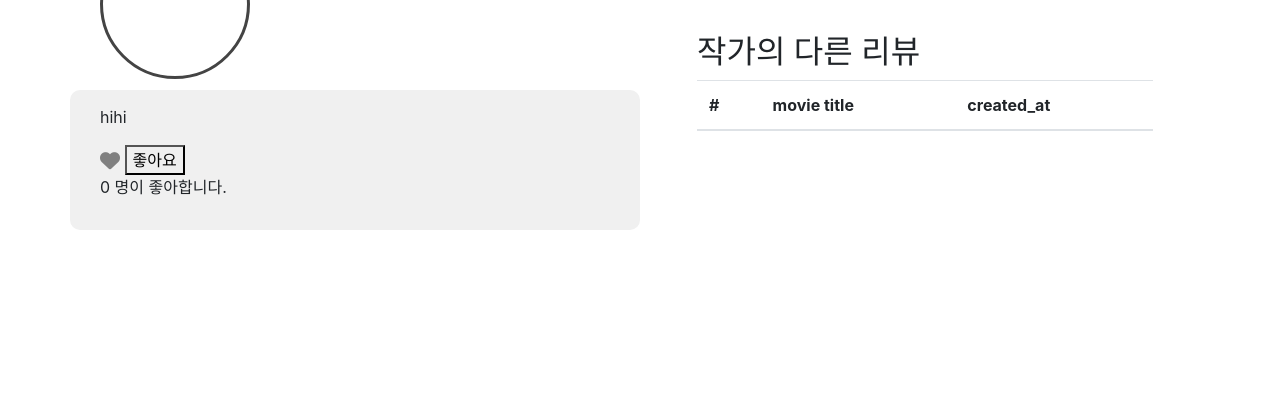
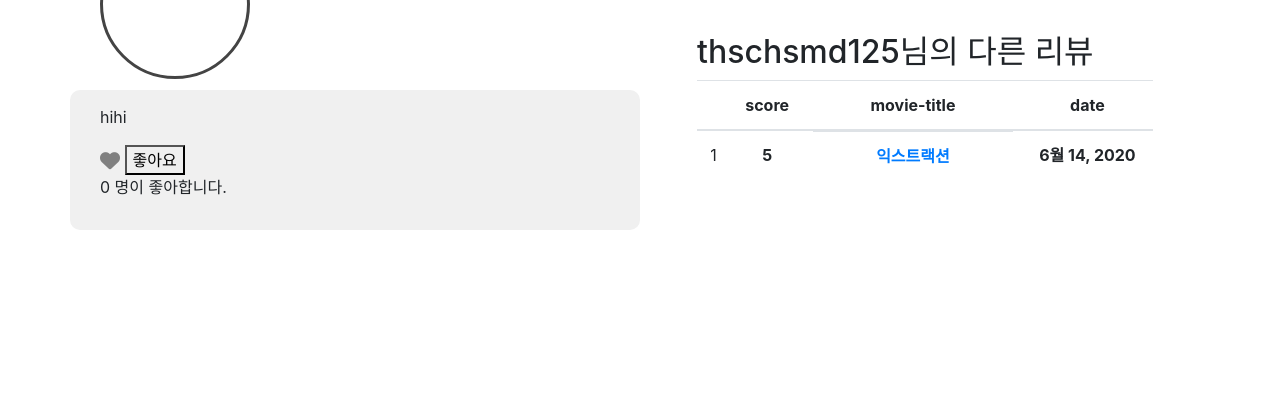
Before and after one commit to Jiyoon-park/finalProject, a Django app: page /2/review_detail/ in a window 1280 px wide. Shown: the part 401-800 px from the top of the page. Run offline with Django 3.2, Linux system fonts and the light colour scheme; data comes from the database, SQL or seed files in the repository; lists and menus that the app fills with data are empty; some libraries are stand-ins or nearby versions.

Commit message:
0616 | review_detail에 other_reviews

```diff
--- a/movies/static/movies/review_detail.css
+++ b/movies/static/movies/review_detail.css
@@ -57,6 +57,23 @@ padding: 15px 30px;
     padding: 0 5%;
 }
 
+.review-list {
+    text-align: center;
+    display: flex;
+    flex-direction: column;
+    justify-content: center;
+    align-items: center;
+}
+
+.review-content {
+    display: inline-block;
+    overflow: hidden;
+    text-overflow: ellipsis;
+    white-space: nowrap;
+    width: 200px;
+    height: 50px;
+}
+
 .UD-buttons {
     display: flex;
     justify-content: flex-end;
--- a/movies/templates/movies/review_detail.html
+++ b/movies/templates/movies/review_detail.html
@@ -1,5 +1,6 @@
 {% extends 'base.html' %}
 {% load bootstrap4 %}
+{% load bootstrap_pagination %}
 
 {% block title %}review-datail{% endblock %}
 
@@ -62,25 +63,32 @@
           {% endif %}
         </div>
         </div>
+
         <div class="other-reviews col-6">
-          <h2>작가의 다른 리뷰</h2>
+          <h2>{{ review.user.username }}님의 다른 리뷰</h2>
+          <div class="review-list">
             <table class="table">
               <thead>
                 <tr>
-                  <th scope="col">#</th>
-                  <th scope="col">movie title</th>
-                  <th scope="col">created_at</th>
+                  <th scope="col"></th>
+                  <th scope="col">score</th>
+                  <th scope="col">movie-title</th>
+                  <th scope="col">date</th>
                 </tr>
               </thead>
-              {% for review in movie.review_set.all %}
+              {% for review in page_obj %}
                   <tbody>
                     <tr>
-                      <td>{{ forloop.counter }}</td>
-                      <th scope="row"><a href ="{% url 'movies:review_detail' review.pk %}">{{ review.created_at }}</a></th>
+                      <td scope="row">{{ forloop.counter }}</td>
+                      <th scope="row">{{ review.score }}</th>
+                      <th scope="row" class="review-content"><a href ="{% url 'movies:review_detail' review.pk %}">{{ review.movie.title }}</a></th>
+                      <th scope="row">{{ review.created_at }}</th>
                     </tr>
                   </tbody>
               {% endfor %}
             </table>
+            {% bootstrap_paginate page_obj range=5 show_prev_next="false" show_first_last="true" %}
+          </div>
         </div>
       </div>
     </div>
--- a/movies/templates/movies/search.html
+++ b/movies/templates/movies/search.html
@@ -32,7 +32,7 @@
                             <div class="row">
                             {% for movie_title in movies_title %}
                                 <div class="search-movie col-4">
-                                    <img src="https://image.tmdb.org/t/p/original/{{ movie_title.poster_path}}" alt="" style="width:100%;">
+                                    <a href="{% url 'movies:movie_detail' movie_title.id %}"><img src="https://image.tmdb.org/t/p/original/{{ movie_title.poster_path}}" alt="" style="width:100%;"></a>
                                     <p>{{ movie_title.title }}</p>
                                 </div>
                             {% endfor %}
@@ -49,7 +49,7 @@
                             <div class="row">
                             {% for movie_overview in movies_overview %}
                                 <div class="search-movie col-4">
-                                    <img src="https://image.tmdb.org/t/p/original/{{ movie_overview.poster_path}}" alt="" style="width:100%;">
+                                    <a href="{% url 'movies:movie_detail' movie_overview.id %}"><img src="https://image.tmdb.org/t/p/original/{{ movie_overview.poster_path}}" alt="" style="width:100%;"></a>
                                     <p>{{ movie_overview.title }}</p>
                                 </div>
                             {% endfor %}
--- a/movies/views.py
+++ b/movies/views.py
@@ -129,7 +129,6 @@ def movie_detail(request, movie_pk):
         'movie': movie,
         'same_genres': same_genres,
         'reviews': reviews,
-        'best_review' : best_review,
         # 'videoUrl': videoUrl,
         'page_obj': page_obj,
     }
@@ -156,10 +155,14 @@ def review_create(request, movie_pk):
 
 def review_detail(request, review_pk):
     review = get_object_or_404(Review, pk=review_pk)
-    other_review = Review.objects.filter(pk=review.user_id).exclude(id=review.id)
+    other_reviews = Review.objects.filter(pk=review.user_id).exclude(id=review.id)
+    paginator = Paginator(other_reviews,5)
+    page_number = request.GET.get('page')
+    page_obj = paginator.get_page(page_number)
     context = {
         'review': review,
-        'other_review': other_review,
+        'other_reviews': other_reviews,
+        'page_obj': page_obj,
     }
     return render(request, 'movies/review_detail.html', context)
 
```
